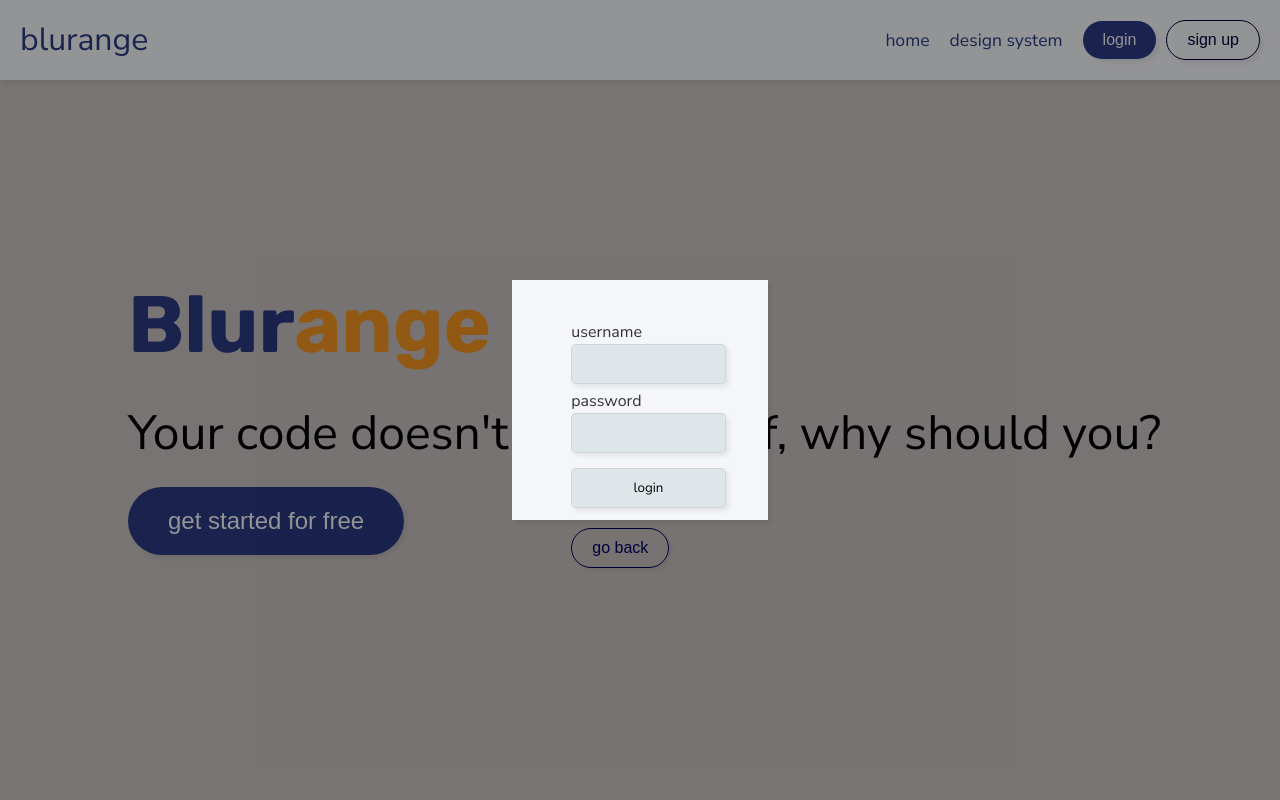
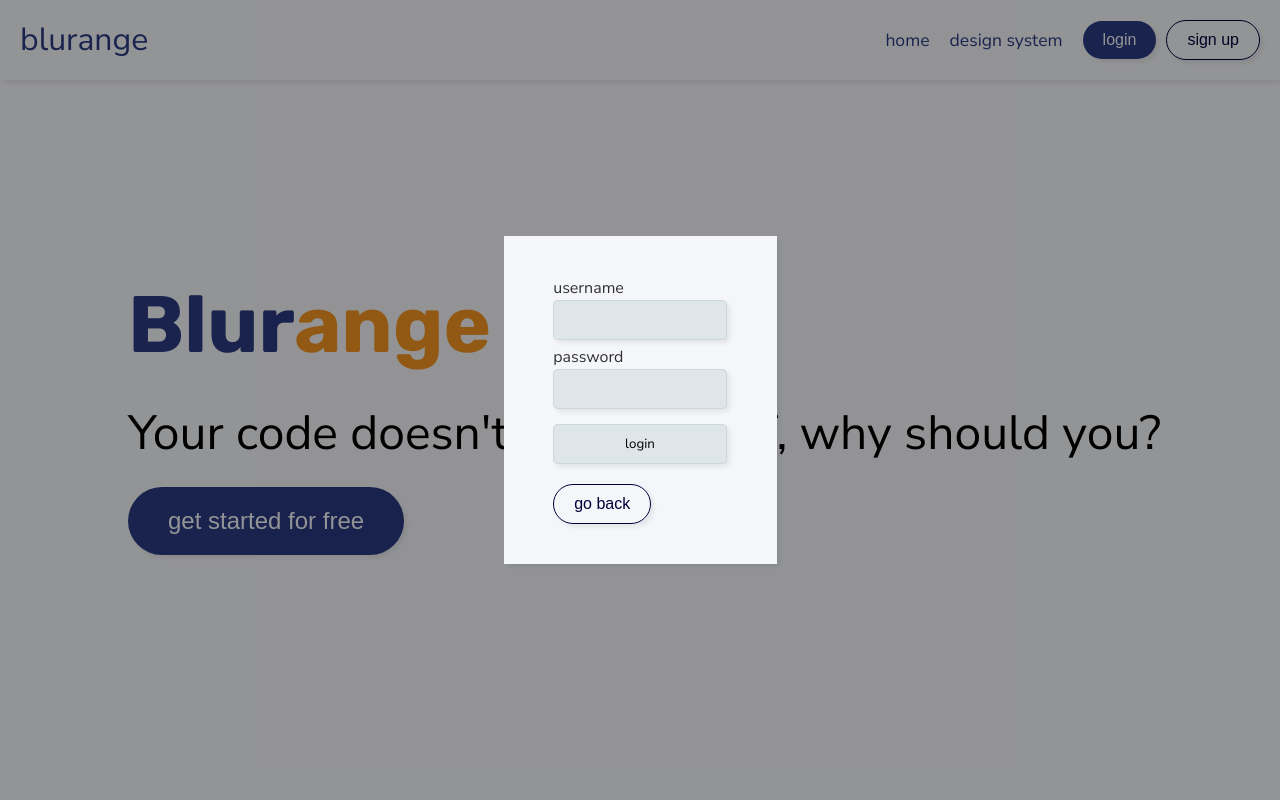
Before and after one commit to Lhnozaki/blurange, a React (Create React App) app: page / in a window 1280 px wide. Both pictures are taken after a click on the button "login". Shown: the top 800 px of the page. Built offline with nearby package versions, Linux system fonts and the light colour scheme.

Commit message:
gets rid of wrong backgroud color and fixes modal sizing

```diff
--- a/src/Components/LoginModal/LoginModal.module.scss
+++ b/src/Components/LoginModal/LoginModal.module.scss
@@ -5,14 +5,13 @@
     height: 100vh;
     width: 100%;
     background: rgba($color: #000000, $alpha: 0.4);
+    display: grid;
+    place-items: center;
 }
 
 .loginModal {
-    position: absolute;
-    top: calc(50% - 30vh);
-    left: calc(50% - 40vw);
-    height: 60vh;
-    width: 80vw;
+    height: fit-content;
+    width: fit-content;
     background: $off-white;
     box-shadow: $box-shadow;
     padding: 40px;
@@ -23,7 +22,7 @@
 .loginForm {
     display: flex;
     flex-direction: column;
-    width: 80%;
+    width: 90%;
     margin: 0 auto;
 
     input {
@@ -39,12 +38,3 @@
         }
     }
 }
-
-@media(min-width: $breakpoint-small) {
-    .loginModal {
-        top: calc(50% - 15vh);
-        left: calc(50% - 10vw);
-        height: 30vh;
-        width: 20vw;
-    }
-}
--- a/src/index.scss
+++ b/src/index.scss
@@ -4,6 +4,7 @@
 @import "./scss/typography";
 @import "./scss/helpers";
 @import "./scss/global";
+
 html {
   box-sizing: border-box;
 }
@@ -18,8 +19,8 @@ html {
 
 body {
   min-height: 100vh;
-  background: #c7c0c0;
   overflow: auto;
+
   &::-webkit-scrollbar {
     display: none;
   }
```
